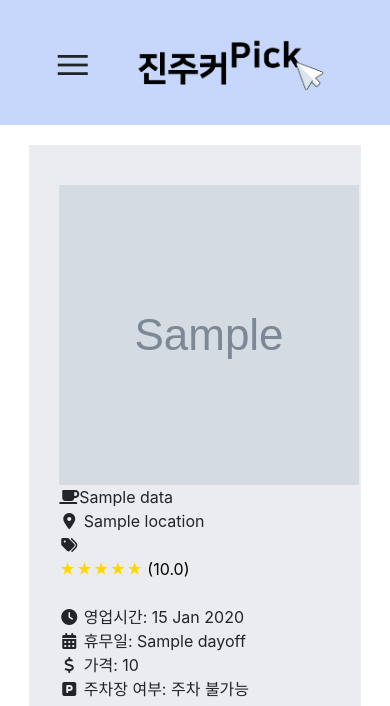
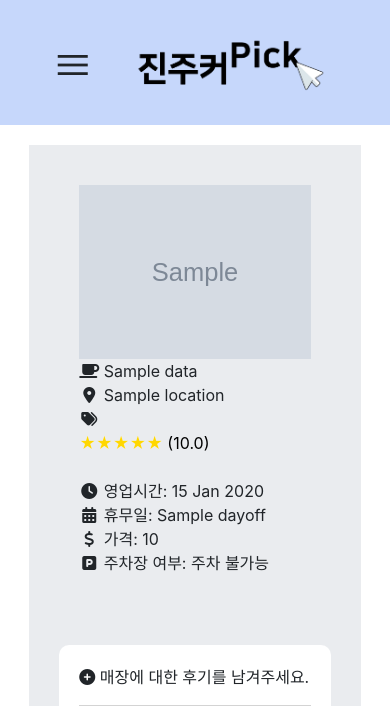
Before and after one commit to Do-09/JinjuCopick, a Node server app: template views/cafe_info.ejs in a window 390 px wide. Shown: the top 706 px of the page. Run offline with Node 20, Linux system fonts and the light colour scheme; the template is opened without the code that fills it: most values are stand-ins (such as "Sample title", 1, 10 or a date in 2020); grey boxes marked "Sample" are stand-in pictures; some libraries are stand-ins or nearby versions.

Commit message:
cafe image size

```diff
--- a/public/css/cafe_info.css
+++ b/public/css/cafe_info.css
@@ -29,7 +29,7 @@ body::-webkit-scrollbar{display:none}
     width: 45%;
 }
 
-#img_wrapper {
+/*#img_wrapper {
     position: relative;
     width: 250px;
     height: 250px;
@@ -44,6 +44,10 @@ body::-webkit-scrollbar{display:none}
     height: 100%;
     object-fit: cover;
     margin: auto;
+}*/
+
+#cafe_image {
+    width: 100%;
 }
 
 .star-ratings {
@@ -201,11 +205,4 @@ body::-webkit-scrollbar{display:none}
     #review {
         width: 100%;
     }
-
-    #img_wrapper {
-        position: relative;
-        width: 300px;
-        height: 300px;
-    }
-
 }
--- a/views/cafe_info.ejs
+++ b/views/cafe_info.ejs
@@ -53,7 +53,7 @@
                 <div id="img_wrapper">
                     <img id="cafe_image" src="<%=info.image%>">
                 </div>
-                <div><span class="info_items"><i class="fas fa-coffee"></i></span><%=info.cafename%></div>
+                <div><span class="info_items"><i class="fas fa-coffee"></i></span> <%=info.cafename%></div>
                 <div><span class="info_items"><i class="fa fa-map-marker" aria-hidden="true"></i></span> <%=info.location%></div>
                 <div class="info_tags">
                     <% if(info.dessert != 0 || info.pet != 0 || info.nokids != 0 || info.takeout != 0 || info.delivery != 0 || info.meeting != 0 || info.franchise != 0 || info.parking != 0){%><!--카페 정보 DB에서 값 가져와서 키워드 출력-->
```
